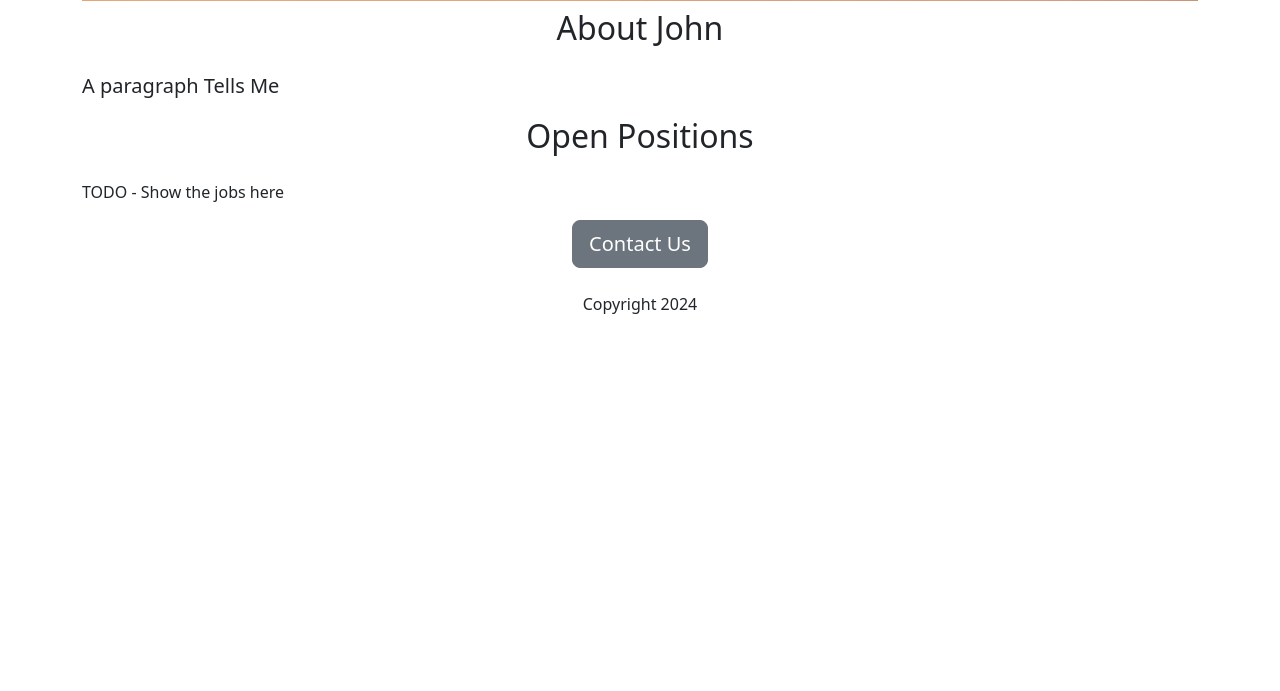
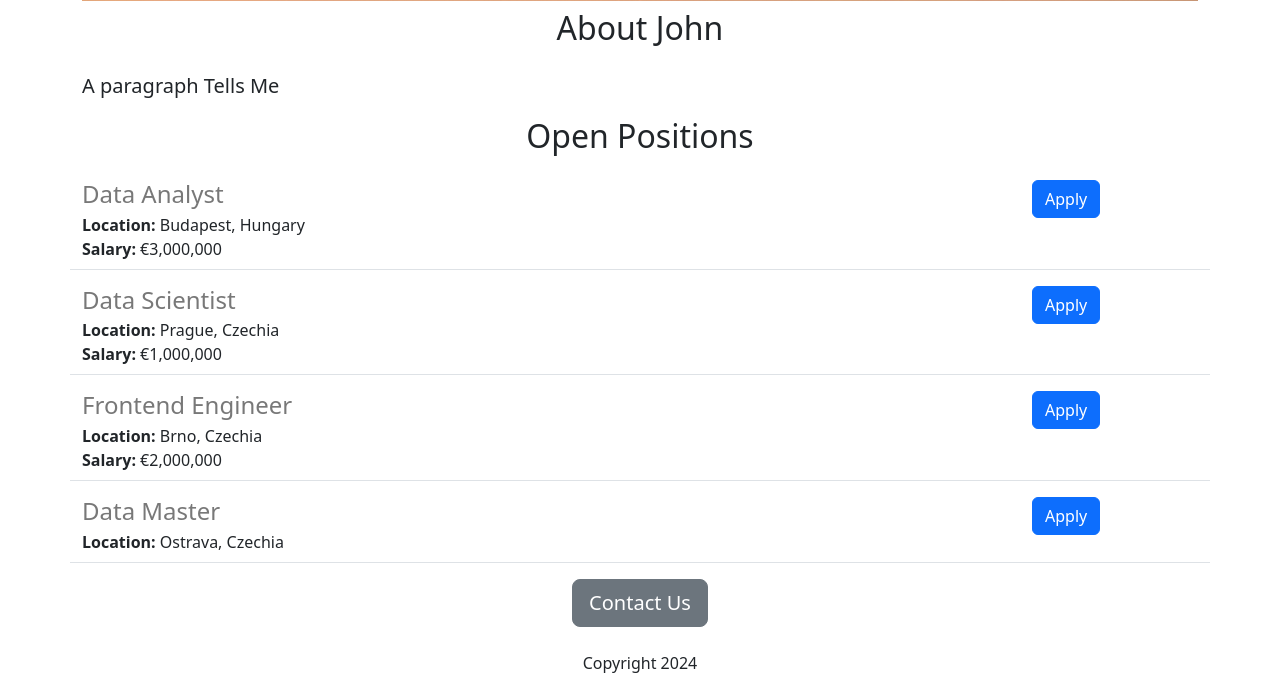
Before and after one commit to DvouMa02/john-careers-website, a Flask app: page / in a window 1280 px wide. Shown: the part 439-1130 px from the top of the page. Before the commit the page ends 753 px from the top, so only its background shows below. Run offline with Flask 3, Linux system fonts and the light colour scheme.

Commit message:
aded dynamic data

```diff
--- a/app.py
+++ b/app.py
@@ -1,4 +1,4 @@
-from flask import Flask, render_template
+from flask import Flask, render_template, jsonify
 
 #https://htmldog.com/guides/javascript/
 #http://www.htmldog.com/badge1.gif
@@ -7,9 +7,39 @@ from flask import Flask, render_template
 
 app = Flask(__name__)
 
+JOBS = [
+  {
+    'id': 1,
+    'title': 'Data Analyst',
+    'location': 'Budapest, Hungary',
+    'salary': '€3,000,000'
+  },
+  {
+    'id': 2,
+    'title': 'Data Scientist',
+    'location': 'Prague, Czechia',
+    'salary': '€1,000,000'
+  },
+  {
+    'id': 3,
+    'title': 'Frontend Engineer',
+    'location': 'Brno, Czechia',
+    'salary': '€2,000,000'
+  },
+  {
+    'id': 4,
+    'title': 'Data Master',
+    'location': 'Ostrava, Czechia'
+  }
+]
+
 @app.route("/")
 def hello_world():
-  return render_template('home.html')
+  return render_template('home.html', jobs=JOBS)
+
+@app.route("/api/jobs")
+def list_jobs():
+  return jsonify(JOBS)
 
 if __name__ == "__main__":
   app.run(host='0.0.0.0', debug=True)
--- a/templates/home.html
+++ b/templates/home.html
@@ -29,7 +29,11 @@
         Me
       </p>
       <h2 class="text-center mt-2 mb-4">Open Positions</h2>
-      <p class="bodytext">TODO - Show the jobs here</p>
+      <div>
+        {% for job in jobs %}
+          {% include 'jobitem.html' %}
+        {% endfor %}
+      <div>
       <div class="text-center">
         <button class="btn btn-secondary btn-lg">Contact Us</button>
         <p class="mt-4">Copyright 2024</p>
--- /dev/null
+++ b/templates/jobitem.html
@@ -0,0 +1,12 @@
+<div class="border-bottom row" style="margin-bottom:16px; padding-bottom: 8px;"">
+  <div class="col-10">
+    <h4 style="color:rgb(120,120,120); margin-bottom:4px;"">{{job['title']}} </h4>
+    <div><b>Location:</b> {{job['location']}}</div>
+    {% if 'salary' in job %}
+    <div><b>Salary:</b> {{job['salary']}}</div>
+    {% endif %}
+  </div>
+  <div class="col-2">
+    <button type="button" class="btn btn-primary">Apply</button>
+  </div>
+</div>
```
